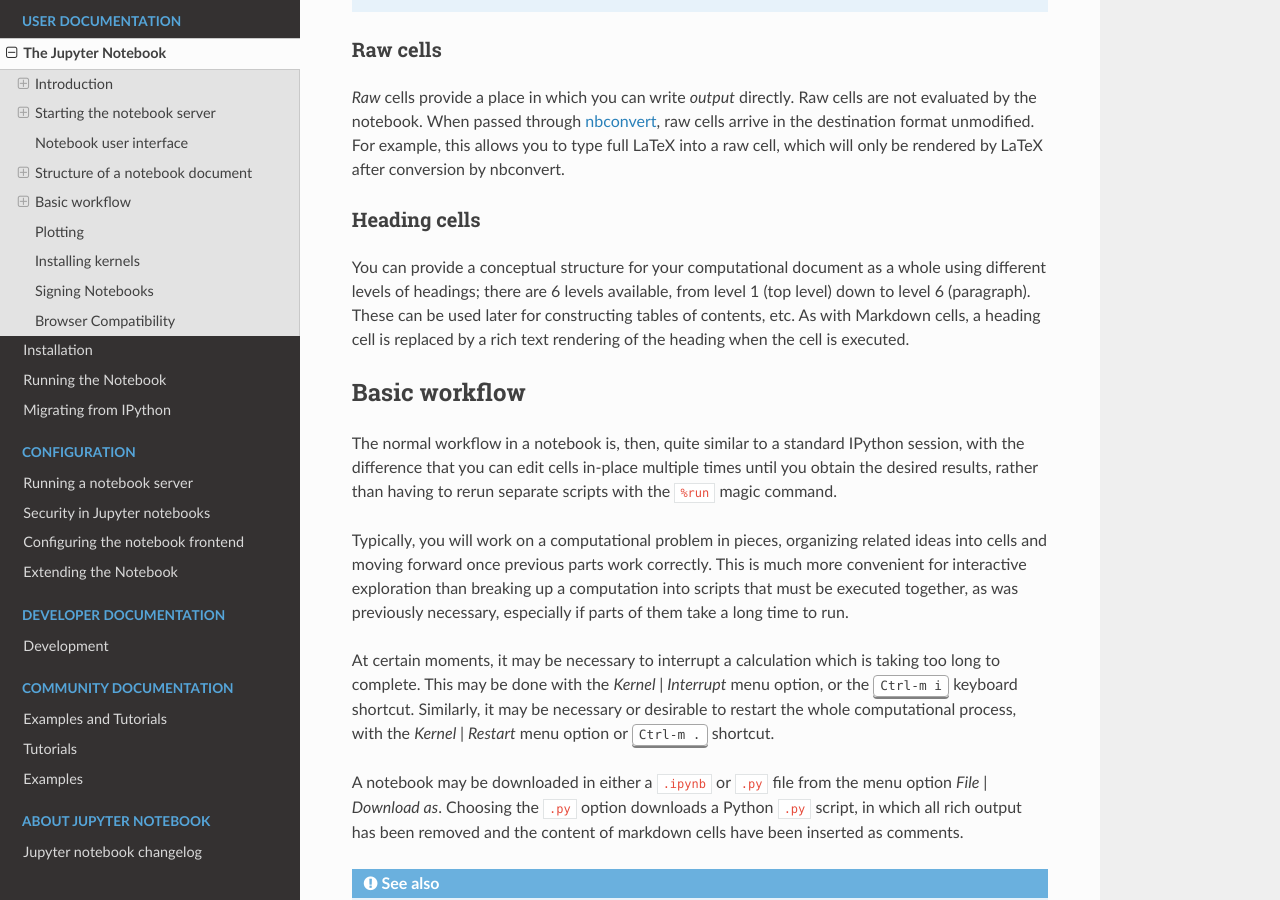
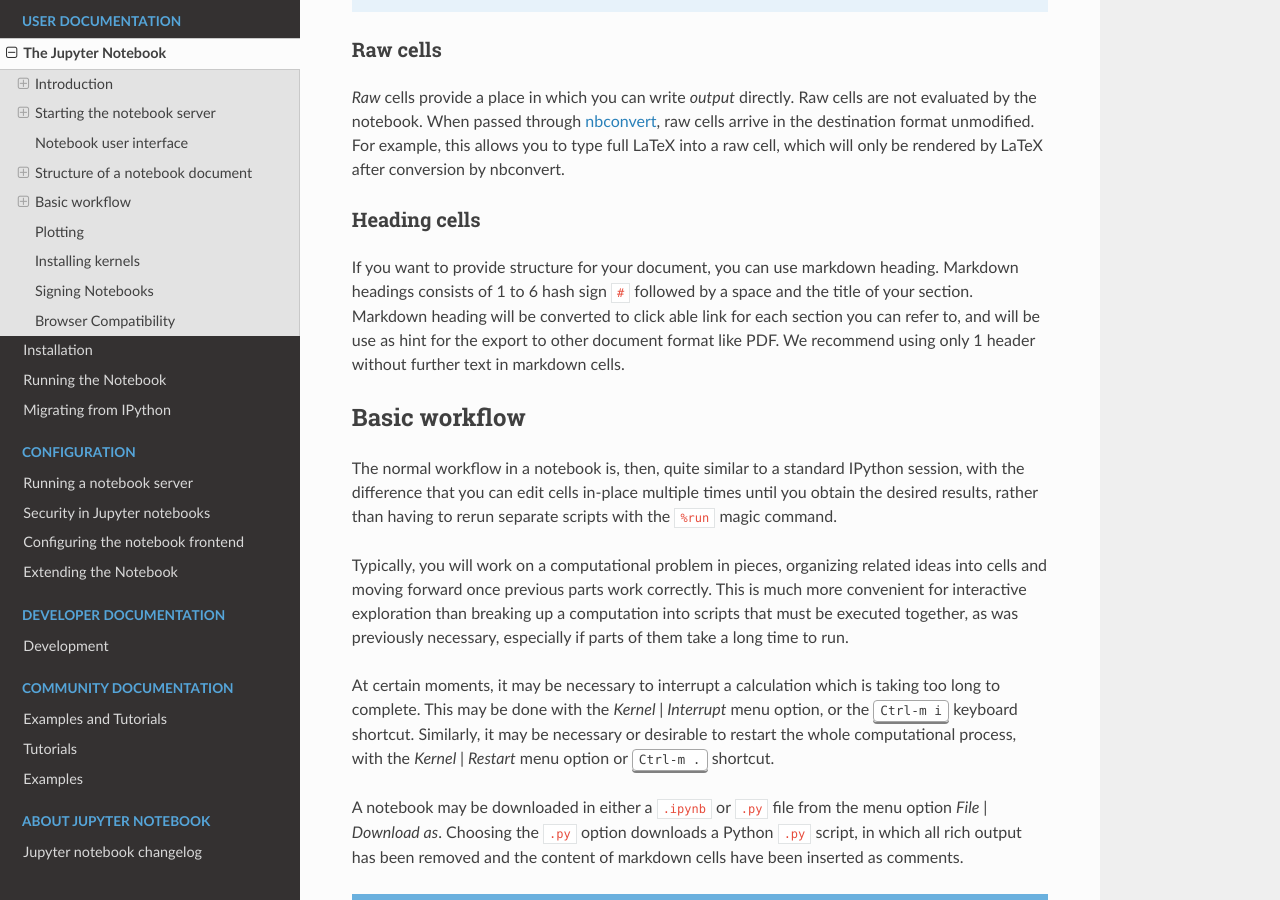
Before and after one commit to jupyter/nbclassic, a Sphinx documentation site: the page built from docs/source/notebook.rst, in a window 1280 px wide and 900 px high, scrolled down 5075 px. Built offline with Sphinx 7.4.7 and the Read the Docs theme 2.0.0, drawn with Linux system fonts in a browser that asks for light colours; pages that are not in the unit, such as notebooks, are missing from menus; some of the changed text lies outside the part shown.

Commit message:
'update docs'

```diff
--- a/docs/source/notebook.rst
+++ b/docs/source/notebook.rst
@@ -272,13 +272,12 @@
 Heading cells
 ~~~~~~~~~~~~~
 
-You can provide a conceptual structure for your computational document as a
-whole using different levels of headings; there are 6 levels available, from
-level 1 (top level) down to level 6 (paragraph). These can be used later for
-constructing tables of contents, etc.  As with Markdown cells, a heading
-cell is replaced by a rich text rendering of the heading when the cell is
-executed.
-
+If you want to provide structure for your document, you can use markdown
+heading.  Markdown headings consists of 1 to 6 hash sign ``#`` followed by a
+space and the title of your section. Markdown heading will be converted to
+click able link for each section you can refer to, and will be use as hint for
+the export to other document format like PDF. We recommend using only 1 header
+without further text in markdown cells.
 
 Basic workflow
 --------------
@@ -404,11 +403,11 @@
 Browser Compatibility
 ---------------------
 
-The Jupyter Notebook is officially supported on the following browsers:
+The Jupyter Notebook is officially supported the latest stable version the following browsers:
 
-* Chrome ≥ 13
-* Safari ≥ 5
-* Firefox ≥ 6
+* Chrome
+* Safari
+* Firefox
 
 The is mainly due to the notebook's usage of WebSockets and the flexible box model.
 
```
